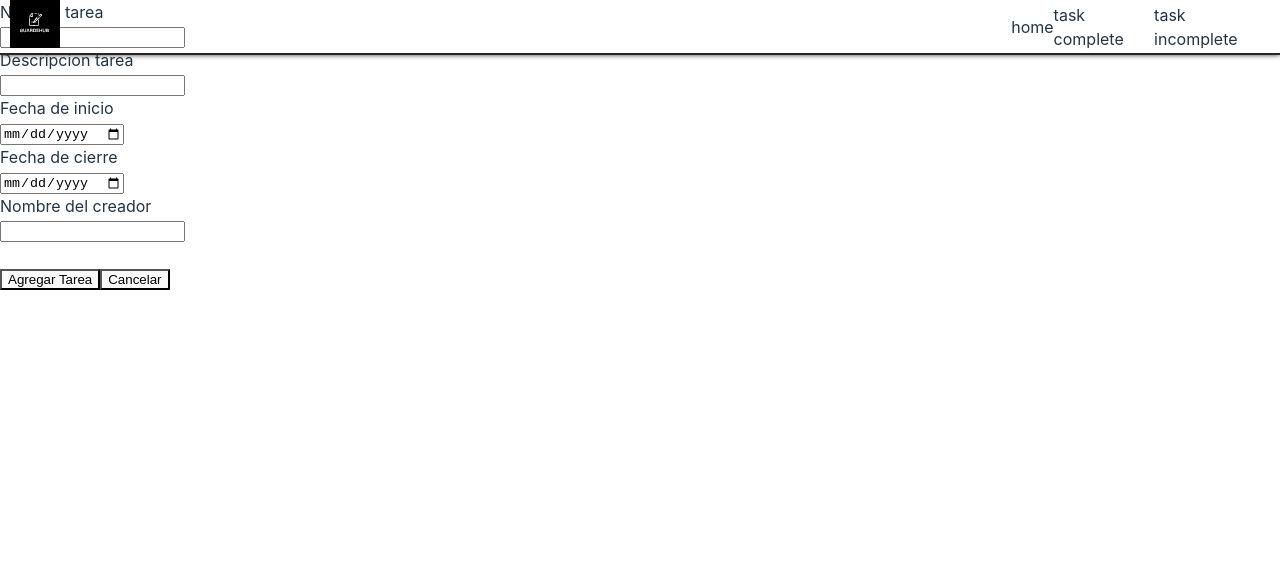
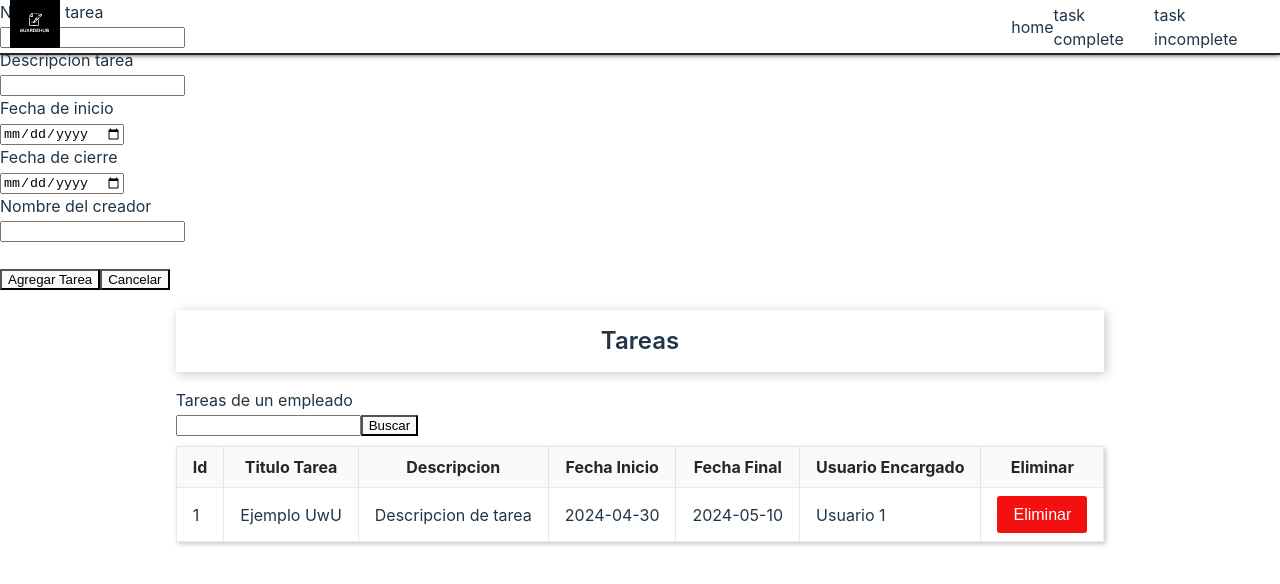
Before and after one commit to IN6BV/Almacenadora_frontend, a React (Vite) app: page / in a window 1280 px wide. Shown: the top 584 px of the page. Built offline with nearby package versions, Linux system fonts and the light colour scheme.

Commit message:
Se termino con la tabla de taskList, se corrigieron algunos aspectos

```diff
--- a/package.json
+++ b/package.json
@@ -12,6 +12,7 @@
   "dependencies": {
     "axios": "^1.6.8",
     "react": "^18.3.1",
+    "react-crud-table": "^0.3.1",
     "react-date-picker": "^10.6.0",
     "react-dom": "^18.3.1",
     "react-flv-player": "^1.0.9",
--- a/src/components/taskList/TaskList.jsx
+++ b/src/components/taskList/TaskList.jsx
@@ -0,0 +1,151 @@
+import React, { useState } from 'react';
+import './taskList.css';
+import { Input } from '../Input';
+
+export const TaskList = () => {
+  const [formState, setFormState] = useState({
+    empleadoAsignado: {
+      value: '',
+      isValid: false,
+      showError: false,
+    },
+    deleteConfirmation: {
+      isOpen: false,
+      taskId: null,
+    },
+  });
+
+  const handleInputValueChange = (value, field) => {
+    setFormState((prevState) => ({
+      ...prevState,
+      [field]: {
+        ...prevState[field],
+        value,
+      },
+    }));
+  };
+
+  const handleInputValidationOnBlur = (value, field) => {
+    let isValid = false;
+    switch (field) {
+      case 'empleadoAsignado':
+        break;
+      default:
+        break;
+    }
+    setFormState((prevState) => ({
+      ...prevState,
+      [field]: {
+        ...prevState[field],
+        isValid,
+        showError: !isValid,
+      },
+    }));
+  };
+  let tareas = [
+    {
+      id: 1,
+      title: 'Ejemplo UwU',
+      descripcion: 'Descripcion de tarea',
+      fechaInicio: '2024-04-30',
+      fechaFinal: '2024-05-10',
+      usuarioEncargado: 'Usuario 1',
+    },
+  ];
+
+  const handleDelete = (id) => {
+    setFormState((prevState) => ({
+      ...prevState,
+      deleteConfirmation: {
+        isOpen: true,
+        taskId: id,
+      },
+    }));
+  };
+
+  const handleCloseModal = () => {
+    setFormState((prevState) => ({
+      ...prevState,
+      deleteConfirmation: {
+        isOpen: false,
+        taskId: null,
+      },
+    }));
+  };
+
+  return (
+    <div className="container">
+      <div className="tableContainer">
+        <h2 className="caption">Tareas</h2>
+        <div className="searchForm">
+          <form>
+            <Input
+              field="empleadoAsignado"
+              label="Tareas de un empleado"
+              value={formState.empleadoAsignado.value}
+              onChangeHandler={handleInputValueChange}
+              type="text"
+              onBlurHandler={handleInputValidationOnBlur}
+            />
+            <button type="submit">Buscar</button>
+          </form>
+        </div>
+        <table className="crud-table">
+          <thead>
+            <tr className="crud-table__row">
+              <th className="crud-table__header-cell">Id</th>
+              <th className="crud-table__header-cell">Titulo Tarea</th>
+              <th className="crud-table__header-cell">Descripcion</th>
+              <th className="crud-table__header-cell">Fecha Inicio</th>
+              <th className="crud-table__header-cell">Fecha Final</th>
+              <th className="crud-table__header-cell">Usuario Encargado</th>
+              <th className="crud-table__header-cell">Eliminar</th>
+            </tr>
+          </thead>
+          <tbody>
+            {tareas.map((tarea) => (
+              <tr key={tarea.id} className="crud-table__row">
+                <td className="crud-table__cell">{tarea.id}</td>
+                <td className="crud-table__cell">{tarea.title}</td>
+                <td className="crud-table__cell">{tarea.descripcion}</td>
+                <td className="crud-table__cell">{tarea.fechaInicio}</td>
+                <td className="crud-table__cell">{tarea.fechaFinal}</td>
+                <td className="crud-table__cell">{tarea.usuarioEncargado}</td>
+                <td className="crud-table__cell">
+                  <button
+                    className="crud-button crud-button--negative"
+                    onClick={() => handleDelete(tarea.id)}
+                  >
+                    Eliminar
+                  </button>
+                </td>
+              </tr>
+            ))}
+          </tbody>
+        </table>
+      </div>
+      {formState.deleteConfirmation.isOpen && (
+        <div className="modal">
+          <div className="modal-content">
+            <span className="close" onClick={handleCloseModal}>
+              &times;
+            </span>
+            <p>¿Estás seguro de querer eliminar esta tarea?</p>
+            <button
+              className="crud-button crud-button--negative"
+              onClick={handleCloseModal}
+            >
+              Cancelar
+            </button>
+            <button
+              className="crud-button crud-button--positive"
+              onClick={handleCloseModal}
+            >
+              Eliminar
+            </button>
+          </div>
+        </div>
+      )}
+    </div>
+  );
+};
--- /dev/null
+++ b/src/components/taskList/taskList.css
@@ -0,0 +1,107 @@
+.container {
+    margin: auto;
+    width: fit-content;
+  }
+
+  .searchForm {
+    margin-bottom: 10px;
+  }
+
+  .tableContainer {
+    margin-top: 20px;
+  }
+
+  .caption {
+    background-color: white;
+    padding: 0.8rem;
+    margin: 1rem 0;
+    box-shadow: 2px 2px 10px 0 #c7c7c7;
+    font-size: 1.5rem;
+    text-align: center;
+    font-weight: 600;
+  }
+
+  .crud-table {
+    background-color: transparent;
+    border: 1px solid rgba(52, 145, 238, 0.15);
+    border-collapse: collapse;
+    box-shadow: 2px 2px 5px 0 #c7c7c7;
+  }
+
+  .crud-table__row {
+  }
+
+  .crud-table__header-cell {
+    cursor: pointer;
+    background: rgba(153, 158, 162, 0.05);
+    padding: 0.5rem 1rem;
+    color: rgba(0, 0, 0, 0.85);
+    border-left: 1px solid rgba(34, 36, 38, 0.1);
+    border-bottom: 1px solid rgba(34, 36, 38, 0.1);
+  }
+
+  .crud-table__header {
+  }
+
+  .crud-table__body {
+    background-color: #fff;
+  }
+
+  .crud-table__cell {
+    background-color: white;
+    padding: 0.5rem 1rem;
+    border-left: 1px solid rgba(34, 36, 38, 0.1);
+    border-bottom: 1px solid rgba(4, 21, 37, 0.1);
+  }
+
+  .crud-button {
+    background-color: #000;
+    min-height: 1rem;
+    color: #fff;
+    border-radius: 3px;
+    padding: 0.6rem 1rem;
+    border: none;
+    font-size: 1rem;
+    cursor: pointer;
+  }
+
+  .crud-button--negative {
+    background-color: #f51010;
+  }
+
+  .crud-button--negative:hover {
+    background-color: #b80f0f;
+    transition: all 1s;
+  }
+  .modal {
+    display: flex;
+    justify-content: center;
+    align-items: center;
+    position: fixed;
+    top: 0;
+    left: 0;
+    width: 100%;
+    height: 100%;
+    background-color: rgba(0, 0, 0, 0.5);
+  }
+
+  .modal-content {
+    background-color: #fefefe;
+    padding: 20px;
+    border-radius: 5px;
+    box-shadow: 0 4px 8px rgba(0, 0, 0, 0.1);
+  }
+
+  .close {
+    color: #aaa;
+    float: right;
+    font-size: 28px;
+    font-weight: bold;
+  }
+
+  .close:hover,
+  .close:focus {
+    color: black;
+    text-decoration: none;
+    cursor: pointer;
+  }
--- a/src/pages/dashboard/DashboardPage.jsx
+++ b/src/pages/dashboard/DashboardPage.jsx
@@ -1,15 +1,15 @@
 // @ts-ignore
-import { FormAdd } from '../../components/formAdd/FormAdd.jsx'
+import { FormAdd } from '../../components/FormAdd/FormAdd.jsx'
 import { Navbar } from '../../components/navbar/Navbar'
 import './dashboardPage.css'
-
+import { TaskList } from '../../components/taskList/TaskList.jsx'
 
 export const DashboardPage = () => {
     return (
         <div>
             <Navbar/>
             <FormAdd/>
-
+            <TaskList/>
         </div>
     )
 }
```
Also changed, not shown: 1 other file (tests, documents, lock files or other folders).
